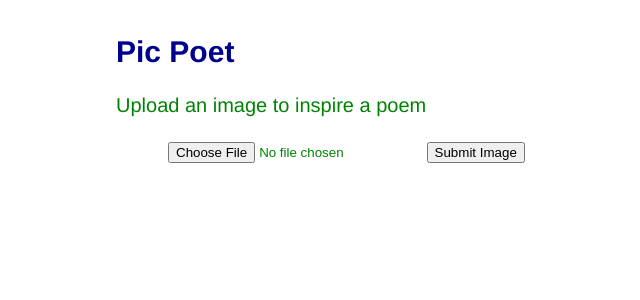
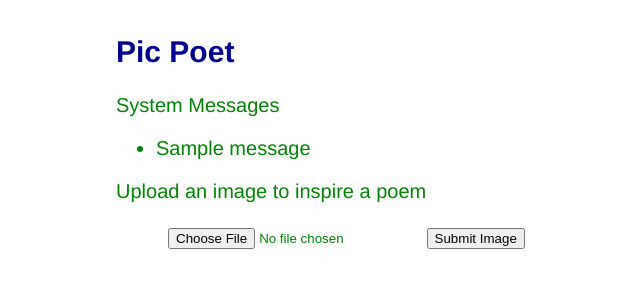
Before and after one commit to srimel/Pic-Poet, a Flask app: page / in a window 1280 px wide. Shown: the top 300 px of the page, without its empty margins (272-912 px from the left). Run offline with Flask 3, Linux system fonts and the light colour scheme; one stand-in notice (Sample message) is shown.

Commit message:
fix flash messages for user error messages

```diff
--- a/final/app.py
+++ b/final/app.py
@@ -1,9 +1,11 @@
+import os
 import flask
 from flask.views import MethodView
 from index import Index
 from search import Search
 
 app = flask.Flask(__name__)
+app.secret_key = os.environ["APP_SECRET_KEY"]
 
 app.add_url_rule("/", view_func=Index.as_view("index"), methods=["GET"])
 app.add_url_rule("/search", view_func=Search.as_view("search"), methods=["POST"])
--- a/final/templates/index.html
+++ b/final/templates/index.html
@@ -1,6 +1,15 @@
 {% extends "layout.html" %} {% block content %}
 
 <h2>Pic Poet</h2>
+
+{% with messages = get_flashed_messages() %} {% if messages %}
+<p>System Messages</p>
+<ul class="flashes">
+  {% for message in messages %}
+  <li>{{ message }}</li>
+  {% endfor %}
+</ul>
+{% endif %} {% endwith %}
 
 <p>Upload an image to inspire a poem</p>
 
```
